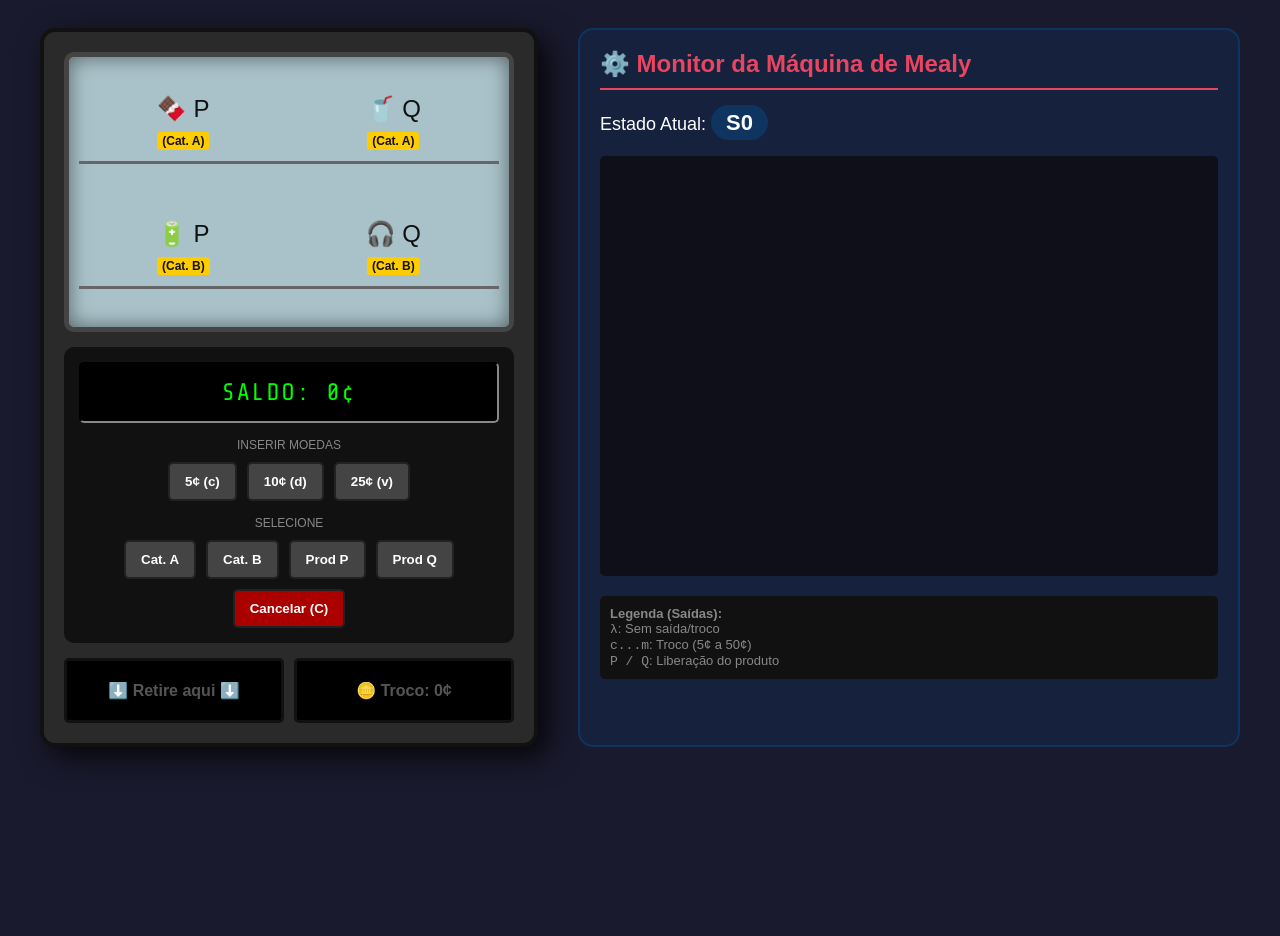
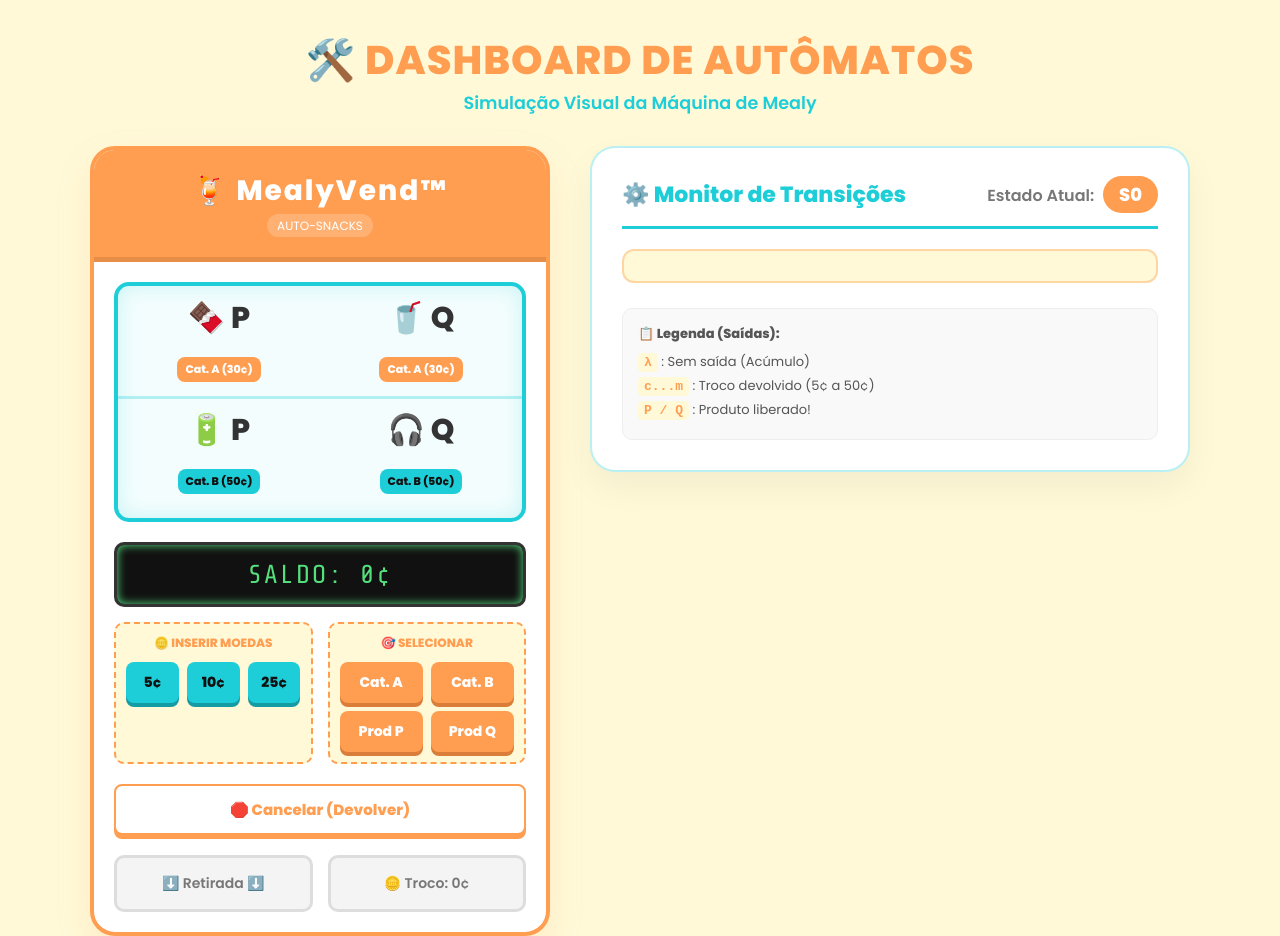
Before and after one commit to isa-cozendey/vending_machine, a plain HTML site: page system/index.html in a window 1280 px wide. Shown: the top 936 px of the page. Before the commit the page ends 800 px from the top, so only its background shows below. Drawn offline with nearby package versions, Linux system fonts and the light colour scheme.

Commit message:
update system

```diff
--- a/system/index.html
+++ b/system/index.html
@@ -3,23 +3,33 @@
 <head>
     <meta charset="UTF-8">
     <meta name="viewport" content="width=device-width, initial-scale=1.0">
-    <title>Mealy Vending Machine</title>
+    <title>MealyVend™ - Dashboard</title>
     <link rel="stylesheet" href="style.css">
 </head>
 <body>
 
+    <div class="dashboard-header">
+        <h1>🛠️ Dashboard de Autômatos</h1>
+        <p>Simulação Visual da Máquina de Mealy</p>
+    </div>
+
     <div class="container">
-        <!-- MÁQUINA DE VENDAS (Lado Esquerdo) -->
+        <!-- MÁQUINA DE VENDAS -->
         <div class="vending-machine">
+            <div class="machine-brand">
+                <h2>🍹 MealyVend™</h2>
+                <span>Auto-Snacks</span>
+            </div>
+
             <!-- Visor de Vidro -->
             <div class="glass-window">
                 <div class="shelf">
-                    <div class="product">🍫 P <br><span>(Cat. A)</span></div>
-                    <div class="product">🥤 Q <br><span>(Cat. A)</span></div>
+                    <div class="product">🍫 P <br><span class="cat-tag tag-a">Cat. A (30¢)</span></div>
+                    <div class="product">🥤 Q <br><span class="cat-tag tag-a">Cat. A (30¢)</span></div>
                 </div>
                 <div class="shelf">
-                    <div class="product">🔋 P <br><span>(Cat. B)</span></div>
-                    <div class="product">🎧 Q <br><span>(Cat. B)</span></div>
+                    <div class="product">🔋 P <br><span class="cat-tag tag-b">Cat. B (50¢)</span></div>
+                    <div class="product">🎧 Q <br><span class="cat-tag tag-b">Cat. B (50¢)</span></div>
                 </div>
             </div>
 
@@ -27,35 +37,44 @@
             <div class="control-panel">
                 <div class="led-display" id="display">SALDO: 0¢</div>
 
-                <div class="coin-slot">
-                    <p>INSERIR MOEDAS</p>
-                    <button onclick="sendInput('c')">5¢ (c)</button>
-                    <button onclick="sendInput('d')">10¢ (d)</button>
-                    <button onclick="sendInput('v')">25¢ (v)</button>
+                <div class="actions-grid">
+                    <div class="panel-section">
+                        <p>🪙 INSERIR MOEDAS</p>
+                        <div class="btn-group">
+                            <button class="btn-coin" onclick="sendInput('c')">5¢</button>
+                            <button class="btn-coin" onclick="sendInput('d')">10¢</button>
+                            <button class="btn-coin" onclick="sendInput('v')">25¢</button>
+                        </div>
+                    </div>
+
+                    <div class="panel-section">
+                        <p>🎯 SELECIONAR</p>
+                        <div class="btn-group">
+                            <button class="btn-action" onclick="sendInput('a')">Cat. A</button>
+                            <button class="btn-action" onclick="sendInput('b')">Cat. B</button>
+                            <button class="btn-action" onclick="sendInput('p')">Prod P</button>
+                            <button class="btn-action" onclick="sendInput('q')">Prod Q</button>
+                        </div>
+                    </div>
                 </div>
 
-                <div class="keypad">
-                    <p>SELECIONE</p>
-                    <button onclick="sendInput('a')">Cat. A</button>
-                    <button onclick="sendInput('b')">Cat. B</button>
-                    <button onclick="sendInput('p')">Prod P</button>
-                    <button onclick="sendInput('q')">Prod Q</button>
-                    <button class="cancel-btn" onclick="sendInput('C')">Cancelar (C)</button>
-                </div>
+                <button class="btn-cancel" onclick="sendInput('C')">🛑 Cancelar (Devolver)</button>
             </div>
 
             <!-- Gaveta de Retirada -->
             <div class="delivery-area">
-                <div id="product-drop">⬇️ Retire aqui ⬇️</div>
-                <div id="coin-return">🪙 Troco: <span>0¢</span></div>
+                <div id="product-drop" class="drop-box">⬇️ Retirada ⬇️</div>
+                <div id="coin-return" class="drop-box">🪙 Troco: <span>0¢</span></div>
             </div>
         </div>
 
-        <!-- LOG DA MÁQUINA DE MEALY (Lado Direito) -->
+        <!-- MONITOR MEALY -->
         <div class="mealy-monitor">
-            <h2>⚙️ Monitor da Máquina de Mealy</h2>
-            <div class="state-indicator">
-                Estado Atual: <span id="current-state-badge">S0</span>
+            <div class="monitor-header">
+                <h2>⚙️ Monitor de Transições</h2>
+                <div class="state-indicator">
+                    Estado Atual: <span id="current-state-badge">S0</span>
+                </div>
             </div>
 
             <div class="log-container" id="log-container">
@@ -63,10 +82,12 @@
             </div>
 
             <div class="legend">
-                <strong>Legenda (Saídas):</strong><br>
-                <code>λ</code>: Sem saída/troco<br>
-                <code>c...m</code>: Troco (5¢ a 50¢)<br>
-                <code>P / Q</code>: Liberação do produto
+                <strong>📋 Legenda (Saídas):</strong>
+                <ul>
+                    <li><code>λ</code> : Sem saída (Acúmulo)</li>
+                    <li><code>c...m</code> : Troco devolvido (5¢ a 50¢)</li>
+                    <li><code>P / Q</code> : Produto liberado!</li>
+                </ul>
             </div>
         </div>
     </div>
--- a/system/script.js
+++ b/system/script.js
@@ -1,5 +1,4 @@
-// 1. Tabela de Transições da Máquina de Mealy
-// Formato: estado_atual: { entrada: { next: estado_destino, out: saida } }
+// 1. Tabela de Transições da Máquina de Mealy (Intacta)
 const mealy = {
     'S0':  { 'c':{next:'S5',out:'0'}, 'd':{next:'S10',out:'0'}, 'v':{next:'S25',out:'0'} },
     'S5':  { 'c':{next:'S10',out:'0'}, 'd':{next:'S15',out:'0'}, 'v':{next:'S30',out:'0'}, 'C':{next:'S0',out:'c'} },
@@ -17,104 +16,87 @@ const mealy = {
     'Sfinal':{ '~':{next:'S0',out:'0'} }
 };
 
-// Dicionário de traduções para o UI
 const outputMeaning = {
     '0': 'λ', 'c': '5¢', 'd': '10¢', 'u': '15¢', 'k': '20¢',
     'v': '25¢', 'x': '30¢', 'y': '35¢', 'z': '40¢', 'w': '45¢',
     'm': '50¢', 'P': 'Produto P', 'Q': 'Produto Q'
 };
 
-// Variavel de estado
 let currentState = 'S0';
 
-// Elementos da interface
 const display = document.getElementById('display');
 const stateBadge = document.getElementById('current-state-badge');
 const logContainer = document.getElementById('log-container');
 const productDrop = document.getElementById('product-drop');
 const coinReturn = document.getElementById('coin-return');
 
-// Função principal disparada pelos botões
 function sendInput(input) {
     const currentStateObj = mealy[currentState];
 
-    // Verifica se a transição existe
     if (!currentStateObj || !currentStateObj[input]) {
         updateDisplay("REJEITADO (Erro)");
         setTimeout(() => updateUI_DisplayOnly(), 1000);
         return;
     }
 
-    // Pega a regra da Mealy
     const transition = currentStateObj[input];
     const previousState = currentState;
 
-    // Atualiza o estado
     currentState = transition.next;
-
-    // Registra no Log visível para o professor
     addLog(previousState, input, transition.out, currentState);
 
-    // Dispara animações e atualizações visuais
     processOutputEffects(transition.out);
     updateUI_DisplayOnly();
 
-    // Regra da transição automática EPSILON (~) do Sfinal para o S0
     if (currentState === 'Sfinal') {
         setTimeout(() => {
             const finalTrans = mealy['Sfinal']['~'];
             addLog('Sfinal', '~', finalTrans.out, finalTrans.next);
             currentState = finalTrans.next;
             updateUI_DisplayOnly();
-        }, 1500); // Aguarda 1.5s para o usuário ver que liberou o produto
+        }, 1800);
     }
 }
 
-// Atualiza o letreiro luminoso da máquina
 function updateUI_DisplayOnly() {
     stateBadge.innerText = currentState;
 
     if (currentState.startsWith('S') && !isNaN(currentState.substring(1))) {
         display.innerText = `SALDO: ${currentState.substring(1)}¢`;
     } else if (currentState === 'ScatA') {
-        display.innerText = "CAT A - PROD?";
+        display.innerText = "CAT. A - ESCOLHA";
     } else if (currentState === 'ScatB') {
-        display.innerText = "CAT B - PROD?";
+        display.innerText = "CAT. B - ESCOLHA";
     } else if (currentState === 'Sfinal') {
-        display.innerText = "OBRIGADO!";
+        display.innerText = "MUITO OBRIGADO!";
     } else {
         display.innerText = "SALDO: 0¢";
     }
 }
 
-// Cria o texto do Log (δ(q0, entrada) -> q1, saida)
 function addLog(fromState, input, output, toState) {
     const outVisual = outputMeaning[output] || output;
 
     const entry = document.createElement('div');
     entry.className = 'log-entry';
-    // Formatando matematicamente
     entry.innerHTML = `δ(<b>${fromState}</b>, '${input}') &rarr; (<b>${toState}</b>, '${outVisual}')`;
 
     logContainer.appendChild(entry);
     logContainer.scrollTop = logContainer.scrollHeight;
 }
 
-// Dispara efeitos na gaveta da máquina de acordo com a saída
 function processOutputEffects(output) {
-    // Se a saída for um produto
     if (output === 'P' || output === 'Q') {
         productDrop.innerHTML = `🎉 ${outputMeaning[output]} ENTREGUE!`;
         productDrop.classList.add('highlight');
         setTimeout(() => {
-            productDrop.innerHTML = "⬇️ Retire aqui ⬇️";
+            productDrop.innerHTML = "⬇️ Retirada ⬇️";
             productDrop.classList.remove('highlight');
         }, 3000);
     }
 
-    // Se a saída for troco (diferente de '0' e de Produto)
     else if (output !== '0' && output !== 'P' && output !== 'Q') {
-        coinReturn.innerHTML = `🪙 Troco: <span>${outputMeaning[output]}</span>`;
+        coinReturn.innerHTML = `🪙 Troco: <strong>${outputMeaning[output]}</strong>`;
         coinReturn.classList.add('highlight');
         setTimeout(() => {
             coinReturn.innerHTML = `🪙 Troco: <span>0¢</span>`;
--- a/system/style.css
+++ b/system/style.css
@@ -1,71 +1,127 @@
-@import url('https://fonts.googleapis.com/css2?family=Share+Tech+Mono&display=swap');
+@import url('https://fonts.googleapis.com/css2?family=Poppins:wght@400;600;800&family=Share+Tech+Mono&display=swap');
+
+* {
+    box-sizing: border-box;
+    margin: 0;
+    padding: 0;
+}
 
 body {
-    background-color: #1a1a2e;
-    color: white;
-    font-family: Arial, sans-serif;
+    /* Fundo da dashboard com a cor solicitada */
+    background-color: #FFF9D8;
+    color: #333;
+    font-family: 'Poppins', sans-serif;
     display: flex;
-    justify-content: center;
-    padding: 20px;
+    flex-direction: column;
+    align-items: center;
+    padding: 30px;
+    min-height: 100vh;
+}
+
+.dashboard-header {
+    text-align: center;
+    margin-bottom: 30px;
+    color: #FF9D50;
+}
+
+.dashboard-header h1 {
+    font-weight: 800;
+    font-size: 2.5rem;
+    text-transform: uppercase;
+    letter-spacing: 1px;
+}
+
+.dashboard-header p {
+    color: #1DCED8;
+    font-weight: 600;
+    font-size: 1.1rem;
 }
 
 .container {
     display: flex;
     gap: 40px;
-    max-width: 1200px;
+    max-width: 1100px;
     width: 100%;
+    align-items: flex-start;
 }
 
-/* --- MÁQUINA DE VENDAS --- */
+/* =========================================
+   MÁQUINA DE VENDAS (MealyVend)
+========================================= */
 .vending-machine {
-    background: #2a2a2a;
-    border: 4px solid #111;
+    background: #FFFFFF;
+    border-radius: 25px;
+    width: 460px;
+    box-shadow: 0 15px 35px rgba(255, 157, 80, 0.15); /* Sombra laranja suave */
+    overflow: hidden;
+    border: 4px solid #FF9D50;
+}
+
+.machine-brand {
+    background: #FF9D50;
+    color: white;
+    text-align: center;
+    padding: 20px;
+    border-bottom: 5px solid #e68d48;
+}
+
+.machine-brand h2 {
+    font-size: 28px;
+    font-weight: 800;
+    letter-spacing: 2px;
+}
+
+.machine-brand span {
+    font-size: 12px;
+    background: rgba(255, 255, 255, 0.2);
+    padding: 3px 10px;
+    border-radius: 20px;
+    text-transform: uppercase;
+}
+
+/* Vitrine de Vidro */
+.glass-window {
+    background: rgba(29, 206, 216, 0.05);
+    height: 240px;
+    margin: 20px;
     border-radius: 15px;
-    width: 450px;
-    padding: 20px;
+    border: 4px solid #1DCED8;
     display: flex;
     flex-direction: column;
-    gap: 15px;
-    box-shadow: 10px 10px 30px rgba(0,0,0,0.8);
-}
-
-.glass-window {
-    background: #a9c2c9;
-    height: 250px;
-    border-radius: 10px;
-    border: 5px solid #444;
-    padding: 10px;
-    display: flex;
-    flex-direction: column;
-    justify-content: space-around;
-    box-shadow: inset 0 0 20px rgba(0,0,0,0.5);
+    justify-content: space-evenly;
+    box-shadow: inset 0 0 20px rgba(29, 206, 216, 0.2);
 }
 
 .shelf {
     display: flex;
     justify-content: space-around;
-    border-bottom: 3px solid #666;
+    border-bottom: 3px solid rgba(29, 206, 216, 0.3);
     padding-bottom: 10px;
 }
+.shelf:last-child { border-bottom: none; }
 
 .product {
     text-align: center;
-    font-size: 24px;
-    color: #111;
+    font-size: 30px;
+    font-weight: bold;
+    color: #333;
 }
 
-.product span {
-    font-size: 12px;
-    background: #ffcc00;
-    padding: 2px 5px;
-    border-radius: 3px;
-    font-weight: bold;
+.cat-tag {
+    font-size: 11px;
+    padding: 4px 8px;
+    border-radius: 8px;
+    color: white;
+    font-family: 'Poppins', sans-serif;
+    display: inline-block;
+    margin-top: 5px;
 }
+.tag-a { background: #FF9D50; }
+.tag-b { background: #1DCED8; color: #111; font-weight: bold; }
 
+/* Painel e Display */
 .control-panel {
-    background: #111;
-    padding: 15px;
-    border-radius: 10px;
+    padding: 0 20px 20px 20px;
     display: flex;
     flex-direction: column;
     gap: 15px;
@@ -73,129 +129,210 @@ body {
 
 .led-display {
     font-family: 'Share Tech Mono', monospace;
-    background: #000;
-    color: #0f0;
+    background: #111;
+    color: #55E07E; /* Verde Neon solicitado */
     padding: 15px;
     text-align: center;
-    font-size: 24px;
-    border-radius: 5px;
-    border: 2px inset #333;
+    font-size: 26px;
+    border-radius: 10px;
+    border: 3px solid #333;
     letter-spacing: 2px;
+    box-shadow: inset 0 0 10px #55E07E;
 }
 
-.coin-slot, .keypad {
+.actions-grid {
+    display: flex;
+    gap: 15px;
+}
+
+.panel-section {
+    flex: 1;
+    background: #FFF9D8;
+    padding: 10px;
+    border-radius: 10px;
+    border: 2px dashed #FF9D50;
+}
+
+.panel-section p {
+    text-align: center;
+    font-size: 12px;
+    font-weight: bold;
+    color: #FF9D50;
+    margin-bottom: 10px;
+}
+
+.btn-group {
     display: flex;
     flex-wrap: wrap;
-    gap: 10px;
+    gap: 8px;
     justify-content: center;
 }
 
-.coin-slot p, .keypad p {
-    width: 100%;
-    text-align: center;
-    font-size: 12px;
-    color: #888;
-    margin: 0;
-}
-
+/* Botões Estilo Arcade/Dashboard */
 button {
-    background: #444;
-    color: white;
-    border: 2px solid #222;
-    padding: 10px 15px;
-    border-radius: 5px;
+    font-family: 'Poppins', sans-serif;
+    font-weight: bold;
+    border: none;
+    padding: 10px;
+    border-radius: 8px;
     cursor: pointer;
-    font-weight: bold;
-    transition: 0.1s;
+    transition: all 0.1s;
+    font-size: 14px;
 }
 
 button:active {
-    background: #666;
-    transform: scale(0.95);
+    transform: translateY(4px);
+    box-shadow: 0 0 0 !important;
 }
 
-.cancel-btn {
-    background: #aa0000;
+.btn-coin {
+    background: #1DCED8;
+    color: #111;
+    box-shadow: 0 4px 0 #159ba3;
+    flex: 1 1 30%;
 }
 
+.btn-action {
+    background: #FF9D50;
+    color: white;
+    box-shadow: 0 4px 0 #d97d39;
+    flex: 1 1 40%;
+}
+
+.btn-cancel {
+    background: #fff;
+    color: #FF9D50;
+    border: 2px solid #FF9D50;
+    box-shadow: 0 4px 0 #FF9D50;
+    padding: 12px;
+    font-size: 15px;
+    margin-top: 5px;
+}
+.btn-cancel:active { box-shadow: 0 0 0 #FF9D50 !important; }
+
+/* Gaveta */
 .delivery-area {
     display: flex;
-    gap: 10px;
+    gap: 15px;
+    padding: 0 20px 20px 20px;
 }
 
-#product-drop, #coin-return {
+.drop-box {
     flex: 1;
-    background: #000;
-    padding: 20px 10px;
+    background: #f4f4f4;
+    padding: 15px 10px;
     text-align: center;
-    border-radius: 5px;
-    border: 3px solid #111;
-    font-weight: bold;
-    color: #555;
+    border-radius: 10px;
+    border: 3px solid #ddd;
+    font-weight: 600;
+    color: #777;
     transition: 0.3s;
+    font-size: 14px;
 }
 
 .highlight {
-    background: #00ff00 !important;
-    color: #000 !important;
+    background: #55E07E !important;
+    border-color: #3fbf63 !important;
+    color: #111 !important;
+    transform: scale(1.05);
+    box-shadow: 0 5px 15px rgba(85, 224, 126, 0.4);
 }
 
-/* --- MONITOR MEALY (Lado Direito) --- */
+/* =========================================
+   MONITOR MEALY (Dashboard Card)
+========================================= */
 .mealy-monitor {
-    background: #16213e;
-    border-radius: 15px;
-    padding: 20px;
+    background: #FFFFFF;
+    border-radius: 25px;
+    padding: 30px;
     flex: 1;
     display: flex;
     flex-direction: column;
-    border: 2px solid #0f3460;
+    box-shadow: 0 15px 35px rgba(0,0,0,0.05);
+    border: 2px solid rgba(29, 206, 216, 0.3);
 }
 
-.mealy-monitor h2 {
-    margin-top: 0;
-    color: #e94560;
-    border-bottom: 2px solid #e94560;
-    padding-bottom: 10px;
+.monitor-header {
+    display: flex;
+    justify-content: space-between;
+    align-items: center;
+    margin-bottom: 20px;
+    padding-bottom: 15px;
+    border-bottom: 3px solid #1DCED8;
+}
+
+.monitor-header h2 {
+    color: #1DCED8;
+    font-weight: 800;
+    font-size: 22px;
 }
 
 .state-indicator {
-    font-size: 18px;
-    margin-bottom: 20px;
+    font-size: 16px;
+    font-weight: 600;
+    color: #777;
 }
 
 #current-state-badge {
-    background: #0f3460;
-    padding: 5px 15px;
+    background: #FF9D50;
+    color: white;
+    padding: 6px 16px;
     border-radius: 20px;
     font-weight: bold;
-    font-size: 22px;
+    font-size: 18px;
+    margin-left: 5px;
 }
 
 .log-container {
     flex: 1;
-    background: #0f0f1a;
-    border-radius: 5px;
-    padding: 10px;
+    background: #FFF9D8;
+    border: 2px solid rgba(255, 157, 80, 0.4);
+    border-radius: 12px;
+    padding: 15px;
     overflow-y: auto;
     font-family: 'Share Tech Mono', monospace;
     font-size: 16px;
     display: flex;
     flex-direction: column;
-    gap: 8px;
-    max-height: 400px;
+    gap: 10px;
+    max-height: 420px;
 }
 
 .log-entry {
-    background: rgba(255, 255, 255, 0.05);
-    padding: 8px;
-    border-left: 4px solid #e94560;
+    background: #FFFFFF;
+    padding: 12px;
+    border-radius: 8px;
+    border-left: 5px solid #55E07E;
+    box-shadow: 0 2px 5px rgba(0,0,0,0.05);
+    color: #444;
+}
+
+.log-entry b {
+    color: #FF9D50;
 }
 
 .legend {
-    margin-top: 20px;
+    margin-top: 25px;
     font-size: 13px;
-    color: #888;
-    background: #111;
-    padding: 10px;
-    border-radius: 5px;
+    color: #555;
+    background: #f9f9f9;
+    padding: 15px;
+    border-radius: 10px;
+    border: 1px solid #eee;
 }
+
+.legend ul {
+    list-style: none;
+    margin-top: 8px;
+}
+
+.legend li {
+    margin-bottom: 4px;
+}
+.legend code {
+    background: #FFF9D8;
+    padding: 2px 6px;
+    border-radius: 4px;
+    color: #FF9D50;
+    font-weight: bold;
+}
```
